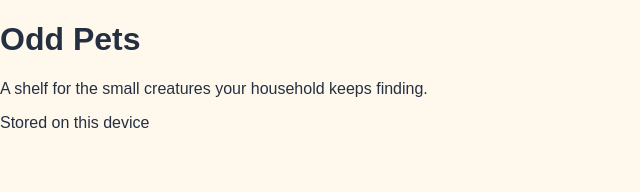
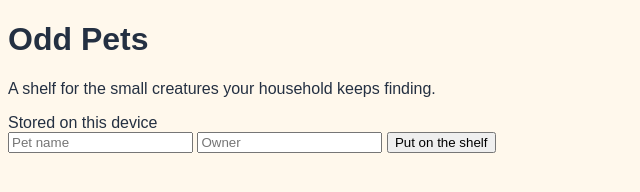
Before and after one commit to ich4bod/odd-pets, a plain HTML site: page site/index.html in a window 1280 px wide. Shown: the whole page, without its empty margins (0-640 px from the left). Drawn offline with Linux system fonts and the light colour scheme.

Commit message:
Initial simple app

```diff
--- a/site/index.html
+++ b/site/index.html
@@ -2,7 +2,6 @@
 <html lang="en">
 <head>
     <meta charset="UTF-8">
-    <meta name="viewport" content="width=device-width, initial-scale=1.0">
     <title>Odd Pets</title>
     <link rel="stylesheet" href="style.css">
 </head>
@@ -12,8 +11,13 @@
         <p>A shelf for the small creatures your household keeps finding.</p>
         <div class="badge">Stored on this device</div>
     </header>
-    <main id="pet-shelf">
-        <!-- Pets will appear here -->
+    <main>
+        <div id="pet-shelf"></div>
+        <form id="pet-form">
+            <input type="text" id="pet-name" placeholder="Pet name">
+            <input type="text" id="pet-owner" placeholder="Owner">
+            <button type="submit">Put on the shelf</button>
+        </form>
     </main>
     <script src="app.js"></script>
 </body>
--- a/site/style.css
+++ b/site/style.css
@@ -2,6 +2,4 @@ body {
     background-color: #FFF8EC;
     color: #243042;
     font-family: sans-serif;
-    margin: 0;
-    padding: 0;
 }
```
